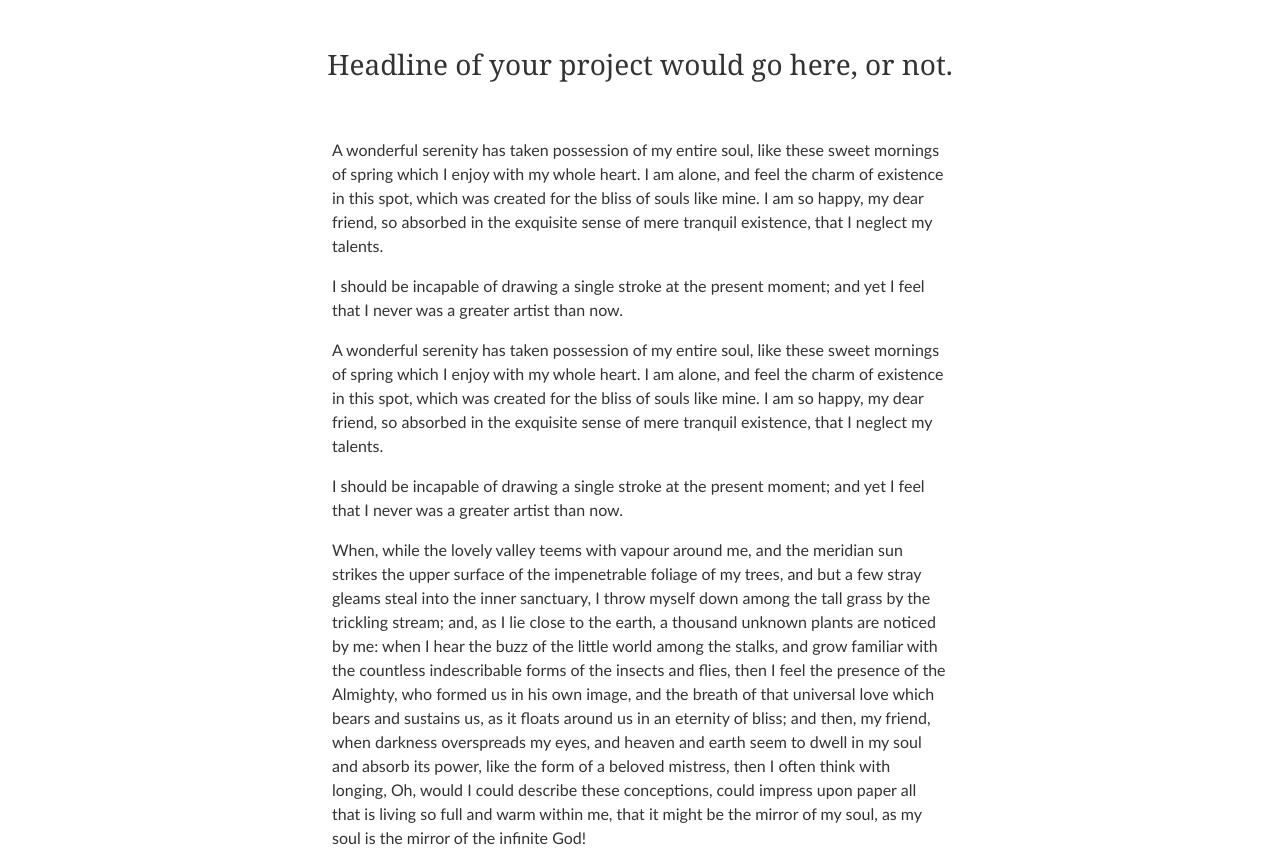
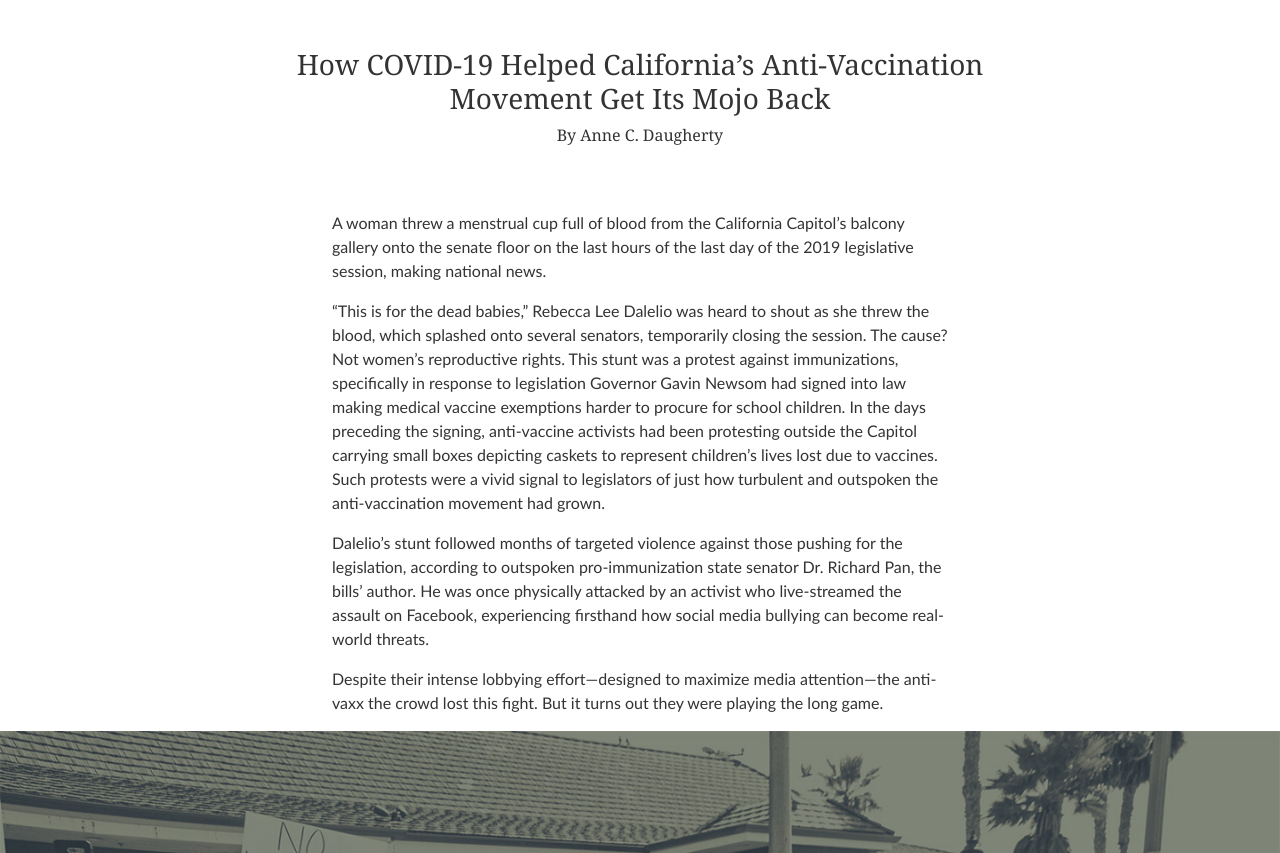
Before and after one commit to ucbsoj/ca-antivaccinators, a plain HTML site: page index.html in a window 1280 px wide. Shown: the part 800-1653 px from the top of the page. Drawn offline with Linux system fonts and the light colour scheme; no server answers.

Commit message:
anne edit
updates

```diff
--- a/index.html
+++ b/index.html
@@ -54,8 +54,8 @@
 
     <div class="hero" role="banner">
       <header class="justify-content-center text-center font-weight-bold d-flex flex-column align-items-center vh-100">
-        <h1 class="display-4 font-weight-bold visually-hidden">Your Project Name Here</h1>
-        <p class="lead visually-hidden">Basic info about your project</p>
+        <h1 class="display-4 font-weight-bold visually-hidden">RAGE Against the Vaccine</h1>
+        <p class="lead visually-hidden">How COVID-19 Helped California’s Anti-Vaccination Movement Get Its Mojo Back</p>
 
         <!-- Uncomment below for background video -->
         <video muted loop playsinline autoplay width="100%" height="100%" poster="assets/hero-image/hero-image.jpg">
@@ -73,7 +73,10 @@
 
       <div class="row justify-content-center mt-5">
         <div class="col-12 col-sm-8 lead-description">
-          <p class="h3 text-center">Headline of your project would go here, or not.</p>
+          <p class="h3 text-center">How COVID-19 Helped California’s Anti-Vaccination Movement Get Its Mojo Back</p>
+            <p class="text-center">By Anne C. Daugherty     <p>
+
+
         </div>
       </div>
 
@@ -81,15 +84,13 @@
 
       <div class="row justify-content-center mt-5">
         <div class="col-12 col-sm-8 col-md-6">
-          <p>A wonderful serenity has taken possession of my entire soul, like these sweet mornings of spring which I enjoy with my whole heart. I am alone, and feel the charm of existence in this spot, which was created for the bliss of souls like mine. I am so happy, my dear friend, so absorbed in the exquisite sense of mere tranquil existence, that I neglect my talents.</p>
+          <p>A woman threw a menstrual cup full of blood from the California Capitol’s balcony gallery onto the senate floor on the last hours of the last day of the 2019 legislative session, making national news.</p>
 
-          <p>I should be incapable of drawing a single stroke at the present moment; and yet I feel that I never was a greater artist than now.</p>
+          <p>“This is for the dead babies,” Rebecca Lee Dalelio was heard to shout as she threw the blood, which splashed onto several senators, temporarily closing the session. The cause? Not women’s reproductive rights. This stunt was a protest against immunizations, specifically in response to legislation Governor Gavin Newsom had signed into law making medical vaccine exemptions harder to procure for school children. In the days preceding the signing, anti-vaccine activists had been protesting outside the Capitol carrying small boxes depicting caskets to represent children’s lives lost due to vaccines. Such protests were a vivid signal to legislators of just how turbulent and outspoken the anti-vaccination movement had grown.</p>
 
-          <p>A wonderful serenity has taken possession of my entire soul, like these sweet mornings of spring which I enjoy with my whole heart. I am alone, and feel the charm of existence in this spot, which was created for the bliss of souls like mine. I am so happy, my dear friend, so absorbed in the exquisite sense of mere tranquil existence, that I neglect my talents.</p>
+          <p>Dalelio’s stunt followed months of targeted violence against those pushing for the legislation, according to outspoken pro-immunization state senator Dr. Richard Pan, the bills’ author. He was once physically attacked by an activist who live-streamed the assault on Facebook, experiencing firsthand how social media bullying can become real-world threats.</p>
 
-          <p>I should be incapable of drawing a single stroke at the present moment; and yet I feel that I never was a greater artist than now.</p>
-
-          <p>When, while the lovely valley teems with vapour around me, and the meridian sun strikes the upper surface of the impenetrable foliage of my trees, and but a few stray gleams steal into the inner sanctuary, I throw myself down among the tall grass by the trickling stream; and, as I lie close to the earth, a thousand unknown plants are noticed by me: when I hear the buzz of the little world among the stalks, and grow familiar with the countless indescribable forms of the insects and flies, then I feel the presence of the Almighty, who formed us in his own image, and the breath of that universal love which bears and sustains us, as it floats around us in an eternity of bliss; and then, my friend, when darkness overspreads my eyes, and heaven and earth seem to dwell in my soul and absorb its power, like the form of a beloved mistress, then I often think with longing, Oh, would I could describe these conceptions, could impress upon paper all that is living so full and warm within me, that it might be the mirror of my soul, as my soul is the mirror of the infinite God!</p>
+          <p>Despite their intense lobbying effort—designed to maximize media attention—the anti-vaxx the crowd lost this fight. But it turns out they were playing the long game.</p>
         </div><!-- close columns -->
       </div><!-- close row -->
     </div><!-- close container -->
@@ -102,28 +103,30 @@
                  assets/fade-chris-church@0.75x.jpg 2160w"
          sizes="100vw"
          class="img-fluid d-block" alt="Chris church">
-    <small class="d-block ps-3 pt-2">Caption would go here</small>
+    <small class="d-block ps-3 pt-2">Members of The Christ Church of God protest mandatory vaccines and social distancing at Hungtingon Beach Pier Freedom Rally on March 20, 2021</small>
 
 
     <div class="container">
       <div class="row justify-content-center mt-5">
         <div class="col-12 col-sm-8 col-md-6">
-          <p>O my friend -- but it is too much for my strength -- I sink under the weight of the splendour of these visions! A wonderful serenity has taken possession of my entire soul, like these sweet mornings of spring which I enjoy with my whole heart.</p>
+          <p>When the coronavirus first arrived in the U.S. in early 2020, California’s anti-vaccine movement lacked any immediate agenda. A mostly virtual operation, the movement comprised geographically dispersed and decentralized fringe groups. But as COVID-19 case counts increased, so too did its talking points and tropes about the specter of mandatory COVID-19 vaccines. Their lingua franca manifested in hashtags and a unique lexicon. And when anti-vaxx private Facebook group posts became more overtly conspiracy-based, social media companies started censoring users and content, triggering more paranoia, disinformation, and platform hopping.</p>
 
-          <p>I am alone, and feel the charm of existence in this spot, which was created for the bliss of souls like mine. I am so happy, my dear friend, so absorbed in the exquisite sense of mere tranquil existence, that I neglect my talents.</p>
+          <p>But it wasn’t until mid-March when Newsom became the first in the U.S. to issue a statewide stay at home order that the movement really got its mojo back. As more pandemic restrictions followed at state and county levels, stakeholders mobilized anti-vaccination members to fight against them. What many Californians accepted as necessary public health protocols; they saw as civil liberty infringements. From the self-determined State of Jefferson in the north to Orange County in the south, Californians rebelled against what they defined as public health overreach. And they used lessons learned from the previous five years of protests to do so.</p>
 
-          <p>I should be incapable of drawing a single stroke at the present moment; and yet I feel that I never was a greater artist than now.</p>
+          <p>Mobilized in 2015 to fight SB 277, which eliminated vaccine exemptions for personal and religious beliefs, the face of this vocal minority has largely been female. Mothers have long been the backbone of the Golden State’s battle against vaccines. Personal belief vaccine exemptions in California, one study found, are most common in areas with a greater percentage of whites and higher incomes. Front and center in the media, groups like Freedom Angels use carefully curated Instagram photos as their battle cries. By the time the pandemic hit its stride in California, these groups were locked and loaded.</p>
 
           <p>When, while the lovely valley teems with vapour around me, and the meridian sun strikes the upper surface of the impenetrable foliage of my trees, and but a few stray gleams steal into the inner sanctuary, I throw myself down among the tall grass by the trickling stream; and, as I lie close to the earth, a thousand unknown plants are noticed by me: when I hear the buzz of the little world among the stalks, and grow familiar with the countless indescribable forms of the insects and flies, then I feel the presence of the Almighty, who formed us in his own image, and the breath of that universal love which bears and sustains us, as it floats around us in an eternity of bliss; and then, my friend, when darkness overspreads my eyes, and heaven and earth seem to dwell in my soul and absorb its power, like the form of a beloved mistress, then I often think with longing, Oh, would I could describe these conceptions, could impress upon paper all that is living so full and warm within me, that it might be the mirror of my soul, as my soul is the mirror of the infinite God!</p>
 
+          <p>As disgruntled groups from nearly every county pushed back against Newsom’s pandemic restrictions and the anti-vaccination movement expanded to encompass other like-minded groups, reinforcements came from everywhere: urban and rural, both alt-right and radical left; women and men from diverse religious, racial and economic backgrounds. Often the only thread they had in common was skepticism of authority, and those in power. Their mantras: act locally, broadcast loudly on social media, and above all distrust the mainstream media.</p>
 
-          <p>O my friend -- but it is too much for my strength -- I sink under the weight of the splendour of these visions! A wonderful serenity has taken possession of my entire soul, like these sweet mornings of spring which I enjoy with my whole heart.</p>
+          <p>The anti-vaccination playbook is tried and true, but the Californian movement’s upward trajectory over the past fifteen months has as much to do with the country’s political and social context as it does with the strength of their mandate. Public health experts concede that state and federal government missteps managing the pandemic and vaccine rollout are contributing to vaccine hesitancy rates, even among those traditionally outside anti-vaxxer ranks.</p>
 
-          <p>I am alone, and feel the charm of existence in this spot, which was created for the bliss of souls like mine. I am so happy, my dear friend, so absorbed in the exquisite sense of mere tranquil existence, that I neglect my talents.</p>
+          <p>Most often cited as the reason for not wanting to get the COVID0-19 vaccine is concern about side effects. Vaccine skeptics used the recent pause of the Johnson & Johnson vaccine to investigate rare blood clots that affected six women out of the 6.8 million who received the vaccine, to escalate the spread misinformation about side effects, which will, in turn, likely increase vaccine hesitancy. Public health experts caution this could impact timelines for meeting herd immunity thresholds.</p>
 
-          <p>I should be incapable of drawing a single stroke at the present moment; and yet I feel that I never was a greater artist than now.</p>
+          <p>Who are the influencers driving these efforts and how were they able to join disparate tribes into a coalition and win the hearts and minds of Californians during a period of social distancing and lockdowns? COVID-19 gifted them the opportunity to not just rage against the vaccine, but to fight against the perceived tyranny of a government system in which they no longer have faith. A motivated few are using their rage as a jumping off point to run for statewide office, with support from the others in the burgeoning movement.</p>
 
-          <p>When, while the lovely valley teems with vapour around me, and the meridian sun strikes the upper surface of the impenetrable foliage of my trees, and but a few stray gleams steal into the inner sanctuary, I throw myself down among the tall grass by the trickling stream; and, as I lie close to the earth, a thousand unknown plants are noticed by me: when I hear the buzz of the little world among the stalks, and grow familiar with the countless indescribable forms of the insects and flies, then I feel the presence of the Almighty, who formed us in his own image, and the breath of that universal love which bears and sustains us, as it floats around us in an eternity of bliss; and then, my friend, when darkness overspreads my eyes, and heaven and earth seem to dwell in my soul and absorb its power, like the form of a beloved mistress, then I often think with longing, Oh, would I could describe these conceptions, could impress upon paper all that is living so full and warm within me, that it might be the mirror of my soul, as my soul is the mirror of the infinite God!</p>
+         <p>A peek behind the curtain into the lives of those who propelled California’s movement forward—their backgrounds, tactics, and how they intersect with each other—is useful in understanding how they’ve been so successful..</p>
+
         </div><!-- close columns -->
       </div><!-- close row -->
 
@@ -143,11 +146,11 @@
 
       <div class="row justify-content-center mt-5">
         <div class="col-12 col-sm-8 col-md-6">
-          <p>O my friend -- but it is too much for my strength -- I sink under the weight of the splendour of these visions! A wonderful serenity has taken possession of my entire soul, like these sweet mornings of spring which I enjoy with my whole heart.</p>
+          <p>“I’m just trying to protect my fucking town, man,” former two-time mayor of Nevada City Reinette Senum said, about her efforts to save her city. Whether it’s from PG&E cutting down heritage trees to minimize wildfire-related power cuts or from mandatory public health orders, no one doubts Senum’s passion for the town she has called home since she was four. Senum first served as mayor in 2009, when she was voted onto the council by a large majority.</p>
 
-          <p>I am alone, and feel the charm of existence in this spot, which was created for the bliss of souls like mine. I am so happy, my dear friend, so absorbed in the exquisite sense of mere tranquil existence, that I neglect my talents.</p>
+          <p>An outside of the box thinker, then Vice Mayor Senum organized a “Goat Fund Me” crowdsourcing initiative in 2018 to promote prescriptive goat grazing to reduce fire risk on city-owned lands. The campaign was a hit with media and donors and just the kind of unorthodox idea Senum champions.</p>
 
-          <p>I should be incapable of drawing a single stroke at the present moment; and yet I feel that I never was a greater artist than now.</p>
+          <p>But in 2020 Senum and her supporters pivoted their energy to fight against state level COVID-19 pandemic measures. One of California’s long-standing least vaccinated counties, Nevada County had the second lowest immunization rate in the state during the 2018-2019 school year with just 80% of kindergarteners entering school with all required vaccines, compared to the statewide average of nearly 95%. For years, naturopaths—people devoted to alternative medicine and opposed to drugs and surgery—have coexisted with libertarians there to live free from government entanglements. Both groups count vaccine opponents within their ranks.</p>
         </div>
       </div>
 
```
